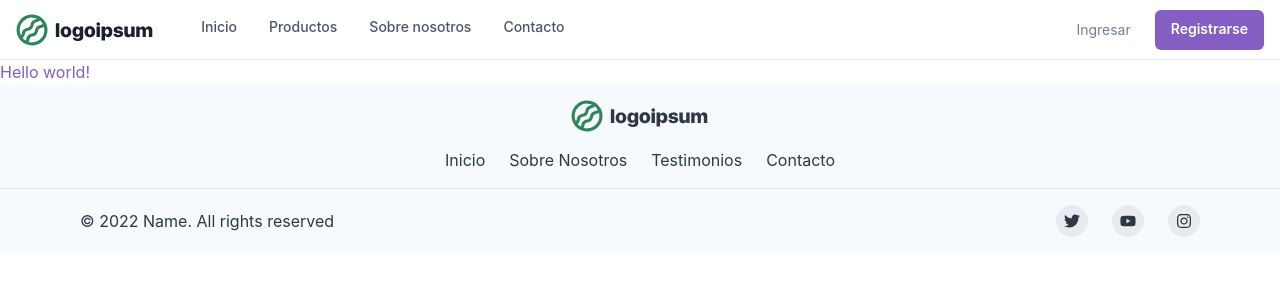
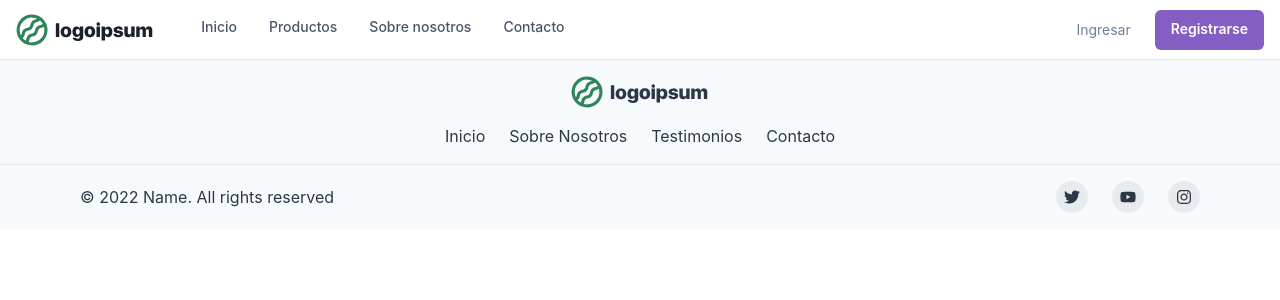
Before and after one commit to Gibbsforce/carloschavez, a React (Vite) app in the folder client/: page / in a window 1280 px wide. Shown: the top 300 px of the page. Built offline with nearby package versions, Linux system fonts and the light colour scheme.

Commit message:
pages and components added to main app

```diff
--- a/client/src/App.jsx
+++ b/client/src/App.jsx
@@ -1,5 +1,5 @@
-// chakra test
-import { Box } from "@chakra-ui/react"
+// pages
+import Products from "./pages/products"
 // Components
 import Header from "./components/Header"
 import Footer from "./components/Footer"
@@ -10,7 +10,7 @@ const App = () => {
     <Router>
       <Header />
       <Routes>
-        <Route path="/" element={<Box color="primary">Hello world!</Box>} />
+        <Route path="/products" element={<Products />} />
       </Routes>
       <Footer/>
     </Router>
```
